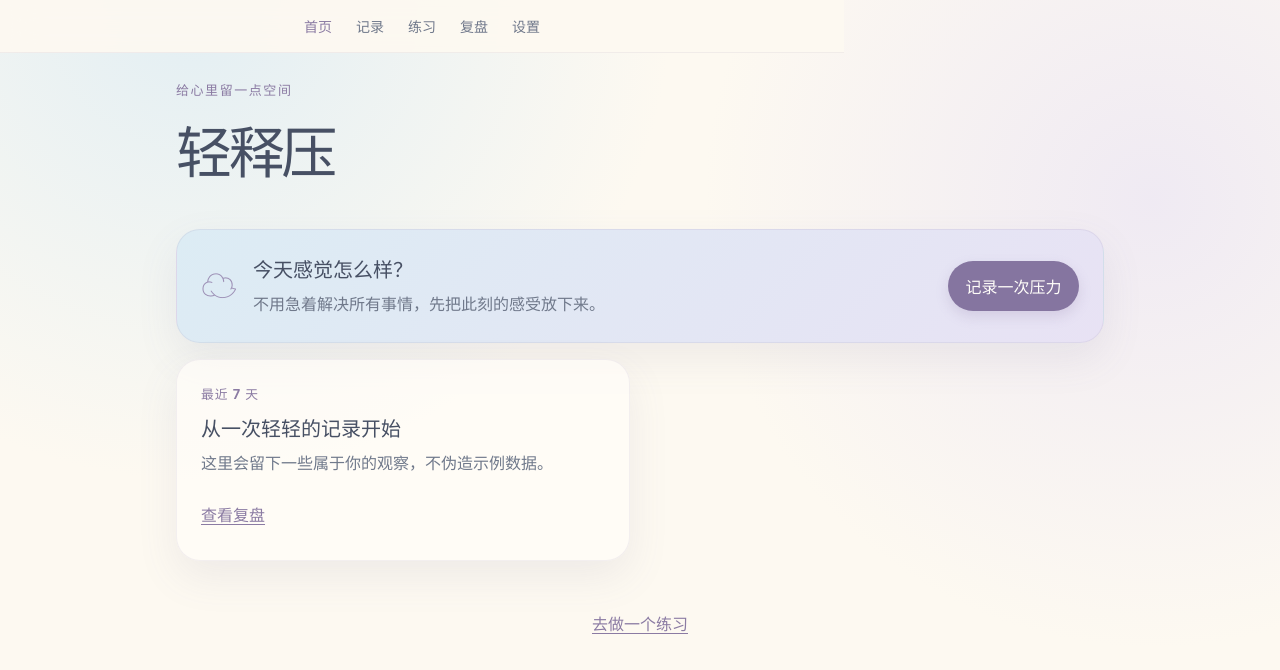
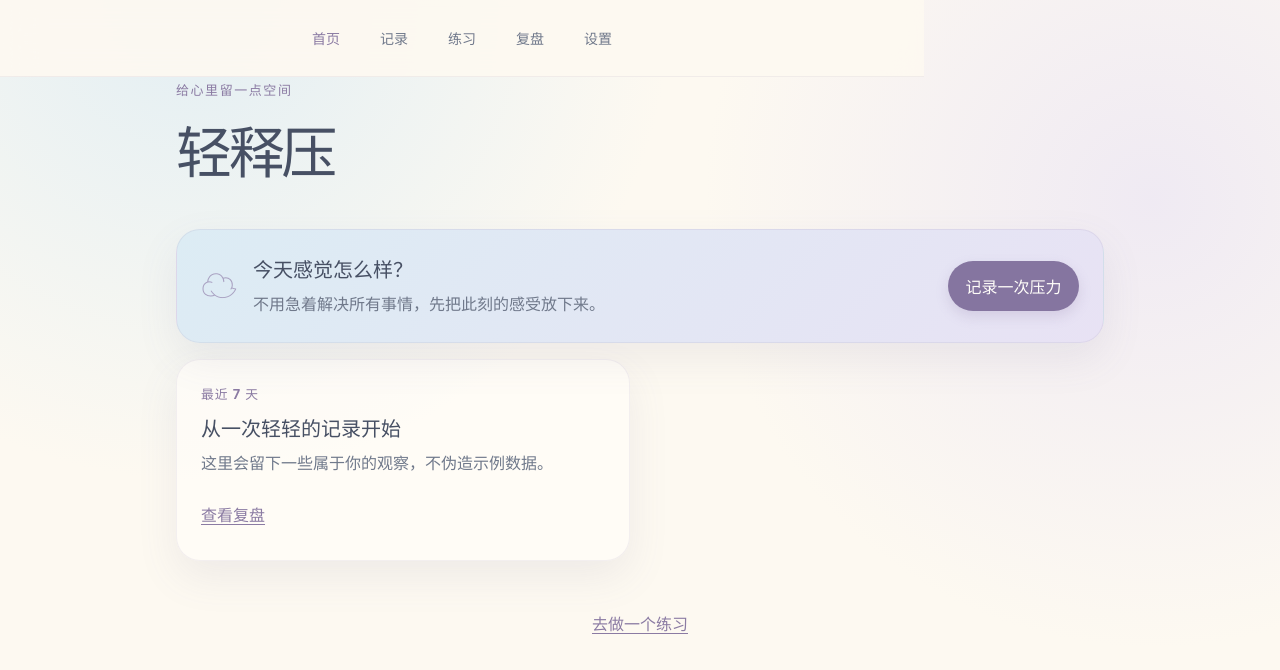
Before and after one commit to wodecoin/qingshiya, a React (Vite) app: page / in a window 1280 px wide. Shown: the top 670 px of the page. Built offline with nearby package versions, Linux system fonts and the light colour scheme.

Commit message:
修复无障碍验收反馈

```diff
--- a/src/app/App.tsx
+++ b/src/app/App.tsx
@@ -22,7 +22,7 @@ export function App() {
       {page === 'review' && <ReviewPage onBack={() => setPage('home')} />}
       {page === 'settings' && <SettingsPage />}
       <nav className="bottom-nav" aria-label="主要导航">
-        {(Object.keys(routeLabels) as AppPage[]).map((route) => <a key={route} href={`#${route}`} onClick={navigate(route)} aria-current={page === route ? 'page' : undefined}>{routeLabels[route]}</a>)}
+        {(Object.keys(routeLabels) as AppPage[]).map((route) => <a key={route} className="nav-touch-target" data-min-touch-target="44px" href={`#${route}`} onClick={navigate(route)} aria-current={page === route ? 'page' : undefined}>{routeLabels[route]}</a>)}
       </nav>
     </div>
   )
--- a/src/styles/tokens.css
+++ b/src/styles/tokens.css
@@ -66,10 +66,11 @@ p { color: var(--color-muted); font-size: var(--text-body); line-height: 1.65; }
   border-radius: var(--radius-card);
   background: linear-gradient(135deg, var(--color-sky), var(--color-lilac));
   box-shadow: 0 1rem 2.5rem rgba(109, 106, 145, 0.1);
+  animation: gentle-fade-in 500ms ease-out both;
 }
 
 .welcome-card p { max-width: 30rem; margin-bottom: 0; }
-.welcome-orb { color: #9c8fb5; font-size: 2.25rem; line-height: 1; }
+.welcome-orb { color: #9c8fb5; font-size: 2.25rem; line-height: 1; animation: soft-breath 6s ease-in-out infinite; }
 .primary-action { width: fit-content; padding: 0.8rem 1.1rem; border: 0; border-radius: var(--radius-pill); color: #fffdf9; background: #8575a0; font-weight: 700; box-shadow: 0 .35rem .8rem rgba(133, 117, 160, .2); }
 .primary-action:focus-visible, a:focus-visible { outline: 3px solid var(--color-butter); outline-offset: 3px; }
 
@@ -108,7 +109,7 @@ p { color: var(--color-muted); font-size: var(--text-body); line-height: 1.65; }
 @media (max-width: 480px) { .tag-groups { grid-template-columns: 1fr; } }
 
 .bottom-nav { position: fixed; right: 0; bottom: 0; left: 0; z-index: 2; display: flex; justify-content: center; gap: 2.5rem; padding: 1rem; border-top: 1px solid rgba(139, 123, 163, 0.1); background: rgba(253, 249, 241, 0.92); backdrop-filter: blur(1rem); }
-.bottom-nav a, .bottom-nav button { border: 0; color: var(--color-muted); background: transparent; font-size: 0.875rem; text-decoration: none; }
+.bottom-nav a, .bottom-nav button { display: inline-flex; min-width: 44px; min-height: 44px; align-items: center; justify-content: center; padding: .5rem; border: 0; color: var(--color-muted); background: transparent; font-size: 0.875rem; text-decoration: none; }
 .bottom-nav a[aria-current="page"], .bottom-nav button[aria-current="page"] { color: #8b7ba3; font-weight: 700; }
 .settings-section { margin-top: var(--space-4); padding: var(--space-4); border: 1px solid rgba(139, 123, 163, 0.1); border-radius: var(--radius-card); background: rgba(255, 253, 249, 0.62); }
 .settings-section p { margin-bottom: var(--space-2); }
@@ -120,7 +121,17 @@ p { color: var(--color-muted); font-size: var(--text-body); line-height: 1.65; }
 .danger-zone [role="alertdialog"] h3 { margin: 0 0 var(--space-1); }
 
 @media (prefers-reduced-motion: reduce) {
-  *, *::before, *::after { scroll-behavior: auto !important; transition-duration: 0.01ms !important; animation-duration: 0.01ms !important; animation-iteration-count: 1 !important; }
+  *, *::before, *::after { scroll-behavior: auto !important; transition: none !important; animation: none !important; }
+}
+
+@keyframes gentle-fade-in {
+  from { opacity: 0; transform: translateY(.35rem); }
+  to { opacity: 1; transform: translateY(0); }
+}
+
+@keyframes soft-breath {
+  0%, 100% { transform: scale(1); opacity: .8; }
+  50% { transform: scale(1.06); opacity: 1; }
 }
 
 @media (min-width: 640px) {
```
Also changed, not shown: .superpowers/sdd/implementation-plan/task-8-report.md, 2 other files (tests, documents, lock files or other folders).
